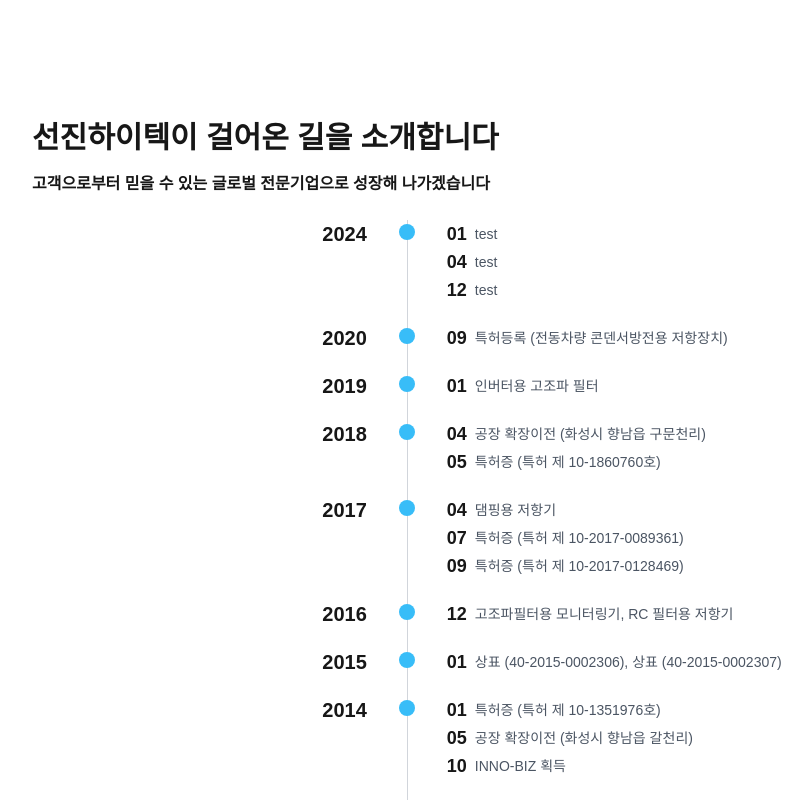
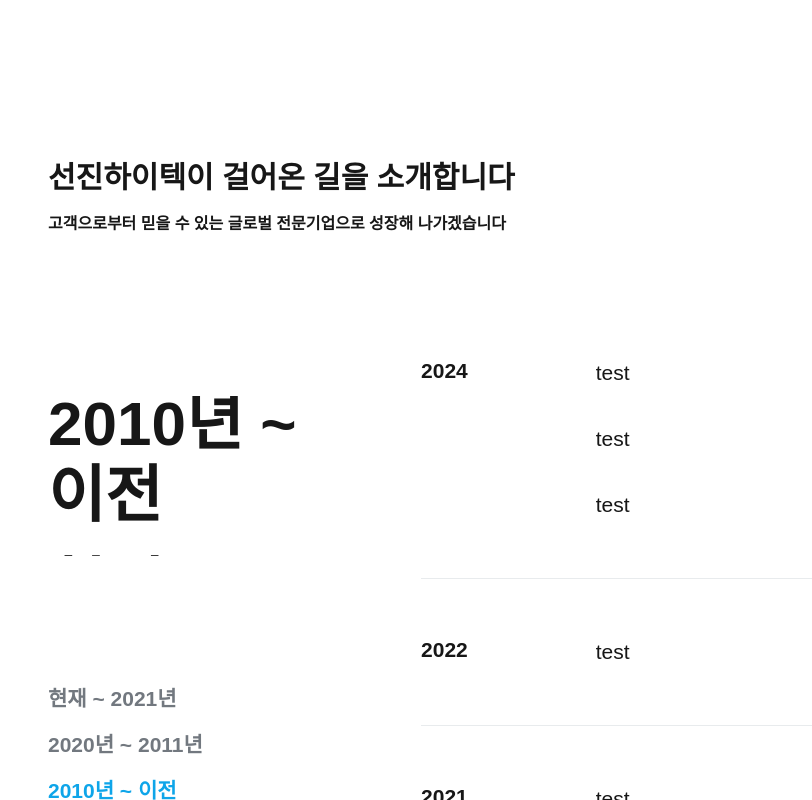
Before and after one commit to jeonmye/-Test-FE-Seonjin-HiTech, a Next.js app: page /about in a window 1280 px wide. Shown: the part 1300-2100 px from the top of the page, without its empty margins (88-900 px from the left). Built offline with nearby package versions, Linux system fonts and the light colour scheme; a web font is replaced by a local one.

Commit message:
Style: history_animation

```diff
--- a/public/data/historyData.json
+++ b/public/data/historyData.json
@@ -177,6 +177,33 @@
   },
   {
     "id": 16,
+    "year": 2021,
+    "content": [
+      {
+        "id": 1,
+        "month": 4,
+        "description": "test"
+      },
+      {
+        "id": 2,
+        "month": 12,
+        "description": "test"
+      }
+    ]
+  },
+  {
+    "id": 17,
+    "year": 2022,
+    "content": [
+      {
+        "id": 1,
+        "month": 4,
+        "description": "test"
+      }
+    ]
+  },
+  {
+    "id": 18,
     "year": 2024,
     "content": [
       {
--- a/src/app/about/page.jsx
+++ b/src/app/about/page.jsx
@@ -15,7 +15,7 @@ export default function About() {
         title={'회사소개'}
         textSizeClassName="text-head2XL-bold"
       />
-      <div className="mt-32 flex flex-col items-center justify-center lg:mx-24">
+      <div className="mt-32 flex max-w-[1280px] flex-col items-center justify-center lg:mx-24">
         <Vision />
         <History />
       </div>
--- a/src/constants/auth.js
+++ b/src/constants/auth.js
@@ -1,4 +1,4 @@
-export const auth = {
-  id: 'seonjin',
-  password: 'd1a2ae49a9b42431a586720133b20e99b4e9dfece4e7325c8aba2de5dcd28df6'
-}
+// export const auth = {
+//   id: 'seonjin',
+//   password: 'd1a2ae49a9b42431a586720133b20e99b4e9dfece4e7325c8aba2de5dcd28df6'
+// }
--- a/src/containers/About/History.jsx
+++ b/src/containers/About/History.jsx
@@ -1,68 +1,116 @@
-import useScrollFadeIn from '@/hooks/useScrollFadeIn'
+import { useState, useEffect, useRef } from 'react'
+import Image from 'next/image'
 import companyHistory from '../../../public/data/historyData.json'
 
 const History = () => {
   const reverseData = [...companyHistory].reverse()
+  const [visibleSection, setVisibleSection] = useState('현재 ~ 2021년')
+  const sectionsRef = useRef([])
+  const titles = ['현재 ~ 2021년', '2020년 ~ 2011년', '2010년 ~ 이전']
 
-  const fadeInUp2 = useScrollFadeIn('up', 1, 0.2)
-  const fadeInUp3 = useScrollFadeIn('up', 1, 0.5)
-  const fadeInUp4 = useScrollFadeIn('up', 1, 0.5)
+  useEffect(() => {
+    const observer = new IntersectionObserver(
+      entries => {
+        entries.forEach(entry => {
+          const { id } = entry.target.dataset
+
+          if (entry.isIntersecting && visibleSection !== id) {
+            setVisibleSection(id)
+          }
+        })
+      },
+      {
+        threshold: 0,
+        rootMargin: '-10% 0px -80% 0px'
+      }
+    )
+    const validSections = sectionsRef.current.filter(Boolean)
+    validSections.forEach(section => observer.observe(section))
+
+    return () => {
+      validSections.forEach(section => observer.unobserve(section))
+    }
+  }, [visibleSection])
+
+  const activeIndex = titles.indexOf(visibleSection)
+
   return (
     <div
       id="history"
-      className="mx-auto flex w-full flex-col items-center justify-center">
-      <div className="flex w-full flex-col items-start px-6">
-        <div
-          {...fadeInUp2}
-          className="mb-4 text-3xl font-extrabold">
+      className="mx-auto flex w-full flex-col items-center justify-center px-10">
+      {/* 상단 설명 */}
+      <div className="my-10 flex w-full flex-col items-start">
+        <div className="mb-4 text-3xl font-extrabold">
           선진하이텍이 걸어온 길을 소개합니다
         </div>
-
-        <div
-          {...fadeInUp3}
-          className="text-l mb-6 font-semibold">
+        <div className="text-l mb-6 font-semibold">
           고객으로부터 믿을 수 있는 글로벌 전문기업으로 성장해 나가겠습니다
         </div>
       </div>
 
-      <div className="flex">
+      <div className="relative z-10 flex w-full justify-between">
+        {/* 왼쪽 고정 네비게이션 */}
+        <div className="sticky top-80 mb-24 mr-10 mt-24 flex h-full flex-col">
+          <div className="h-40 w-64 overflow-hidden">
+            <ul
+              className="transition-transform duration-500 ease-out"
+              style={{
+                transform: `translateY(-${activeIndex * 12}%)`
+              }}>
+              {titles.map((title, index) => (
+                <li
+                  key={index}
+                  className="text-head3XL-bold flex flex-col gap-8">
+                  {titles.map((line, idx) => (
+                    <span
+                      key={idx}
+                      className="mb-5 block">
+                      {line}
+                    </span>
+                  ))}
+                </li>
+              ))}
+            </ul>
+          </div>
+          <div className="mt-32 flex flex-col gap-4 text-title-extra-bold text-gray400">
             <div
-          className="relative flex flex-col items-center bg-white px-6"
-          {...fadeInUp4}>
-          {reverseData.map((items, index) => (
+              className={`${visibleSection === '현재 ~ 2021년' ? 'text-sky-500' : ''}`}>
+              현재 ~ 2021년
+            </div>
             <div
-              key={items.id}
-              className="relative flex w-full max-w-4xl items-start gap-4">
-              {/* Left Side - Year */}
-              <div className="flex flex-none justify-end pr-4">
-                <div className="text-right text-xl font-bold">{items.year}</div>
+              className={`${visibleSection === '2020년 ~ 2011년' ? 'text-sky-500' : ''}`}>
+              2020년 ~ 2011년
             </div>
-              {/* Center Dot with Line */}
-              <div className="relative h-full flex-shrink-0">
-                {/* Vertical Line */}
             <div
-                  className={`absolute left-[50%] top-0 h-full w-px bg-gray-300 ${
-                    index === reverseData.length - 1 ? 'hidden' : ''
-                  }`}></div>
-                {/* Dot */}
-                <div className="relative h-full">
-                  <div className="relative z-10 mt-1 h-4 w-4 rounded-full bg-sky-400"></div>
+              className={`${visibleSection === '2010년 ~ 이전' ? 'text-sky-500' : ''}`}>
+              2010년 ~ 이전
             </div>
           </div>
-              {/* Right Side - Month and Description */}
-              <div className="flex flex-grow flex-col pb-5 pl-4">
-                {items.content.map(item => (
+        </div>
+
+        {/* 오른쪽 타임라인 */}
+        <div className="flex flex-col">
+          {reverseData.map(item => (
             <div
               key={item.id}
-                    className="flex items-center gap-2 text-left">
-                    <div className="text-lg font-semibold">
-                      {item.month.toString().length === 2
-                        ? item.month
-                        : '0' + item.month}
+              data-id={
+                item.year >= 2021
+                  ? '현재 ~ 2021년'
+                  : item.year >= 2011
+                    ? '2020년 ~ 2011년'
+                    : '2010년 ~ 이전'
+              }
+              ref={el => (sectionsRef.current[item.id] = el)}
+              className="flex border-b-[1px] border-gray100 py-14">
+              <div className="text-title-extra-bold md:mr-20 lg:mr-32">
+                {item.year}
               </div>
-                    <div className="text-sm text-gray-600">
-                      {item.description}
-                    </div>
+              <div className="text-title-thin flex flex-col gap-8">
+                {item.content.map(contentItem => (
+                  <div
+                    key={contentItem.id}
+                    className="flex gap-4">
+                    <div>{contentItem.description}</div>
                   </div>
                 ))}
               </div>
--- a/src/hooks/useScrollFadeIn.jsx
+++ b/src/hooks/useScrollFadeIn.jsx
@@ -1,4 +1,4 @@
-'use client'
+'use client '
 import { useRef, useEffect, useCallback } from 'react'
 
 const useScrollFadeIn = (direction = 'up', duration = 1, delay = 0) => {
--- a/tailwind.config.js
+++ b/tailwind.config.js
@@ -10,7 +10,8 @@ module.exports = {
         about01: "url('/images/about/about_01.png')",
         about02: "url('/images/about/about_02.png')",
         about03: "url('/images/about/about_03.png')",
-        about04: "url('/images/about/about_04.jpg')"
+        about04: "url('/images/about/about_04.jpg')",
+        historyBg: "url('/images/about/history_bg.png')"
       },
 
       keyframes: {
@@ -64,9 +65,12 @@ module.exports = {
         'headXL-bold': ['44px', { fontWeight: '700', lineHeight: '45px' }],
         head2XL: ['54px', { fontWeight: '500', lineHeight: '50px' }],
         'head2XL-bold': ['54px', { fontWeight: '700', lineHeight: '50px' }],
+        head3XL: ['62px', { fontWeight: '500', lineHeight: '72px' }],
+        'head3XL-bold': ['62px', { fontWeight: '700', lineHeight: '72px' }],
         title: ['21px', { fontWeight: '500', lineHeight: '34px' }],
+        'title-thin': ['21px', { fontWeight: '400', lineHeight: '34px' }],
         'title-bold': ['21px', { fontWeight: '600', lineHeight: '34px' }],
-        'title-extra-bold': ['21px', { fontWeight: '700', lineHeight: '30px' }],
+        'title-extra-bold': ['21px', { fontWeight: '800', lineHeight: '30px' }],
         subTitle: ['18px', { fontWeight: '500', lineHeight: '30px' }],
         'subTitle-bold': ['18px', { fontWeight: '600', lineHeight: '30px' }],
         'subTitle-extra-bold': [
```
Also changed, not shown: public/images/about/history_bg.png (added). Lines whose indentation alone changed are shown as unchanged.
